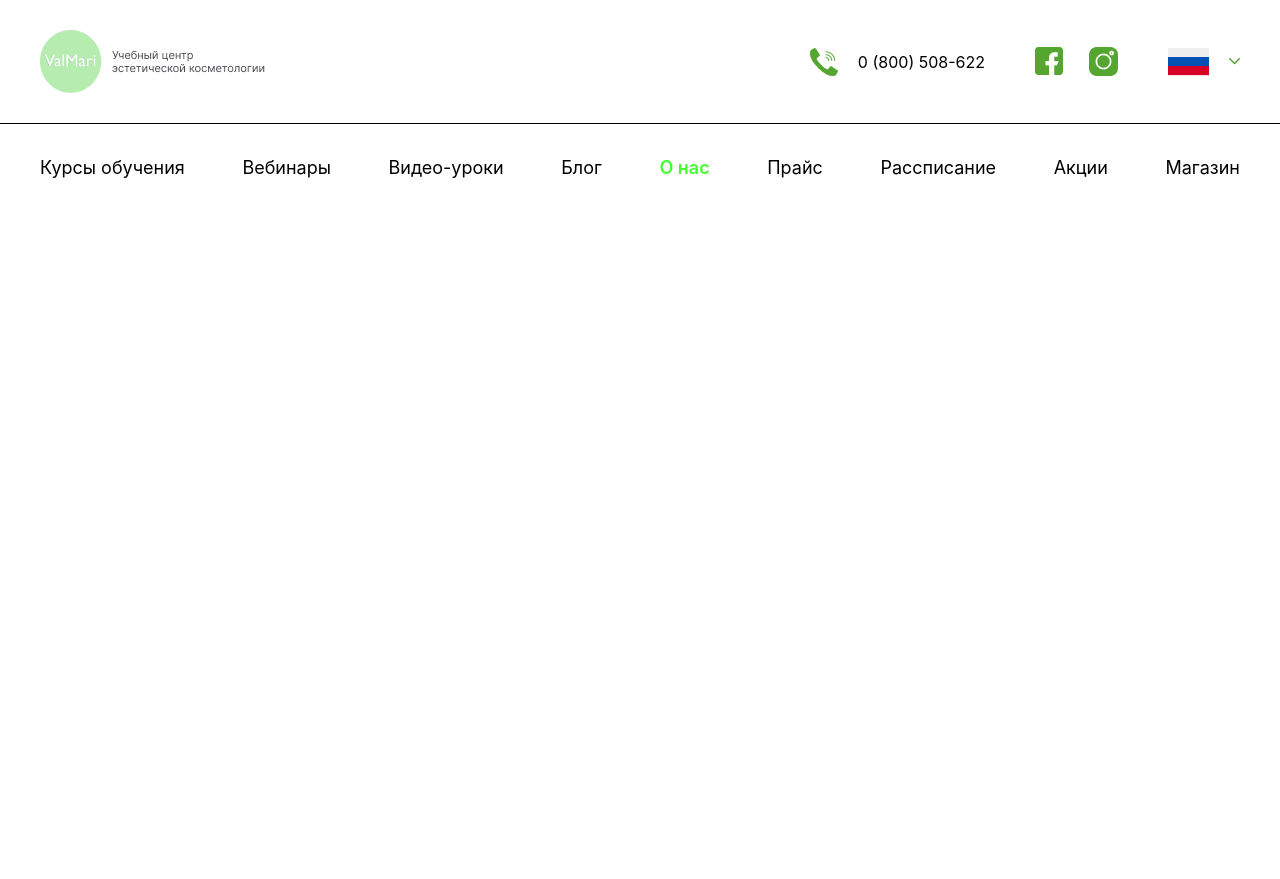
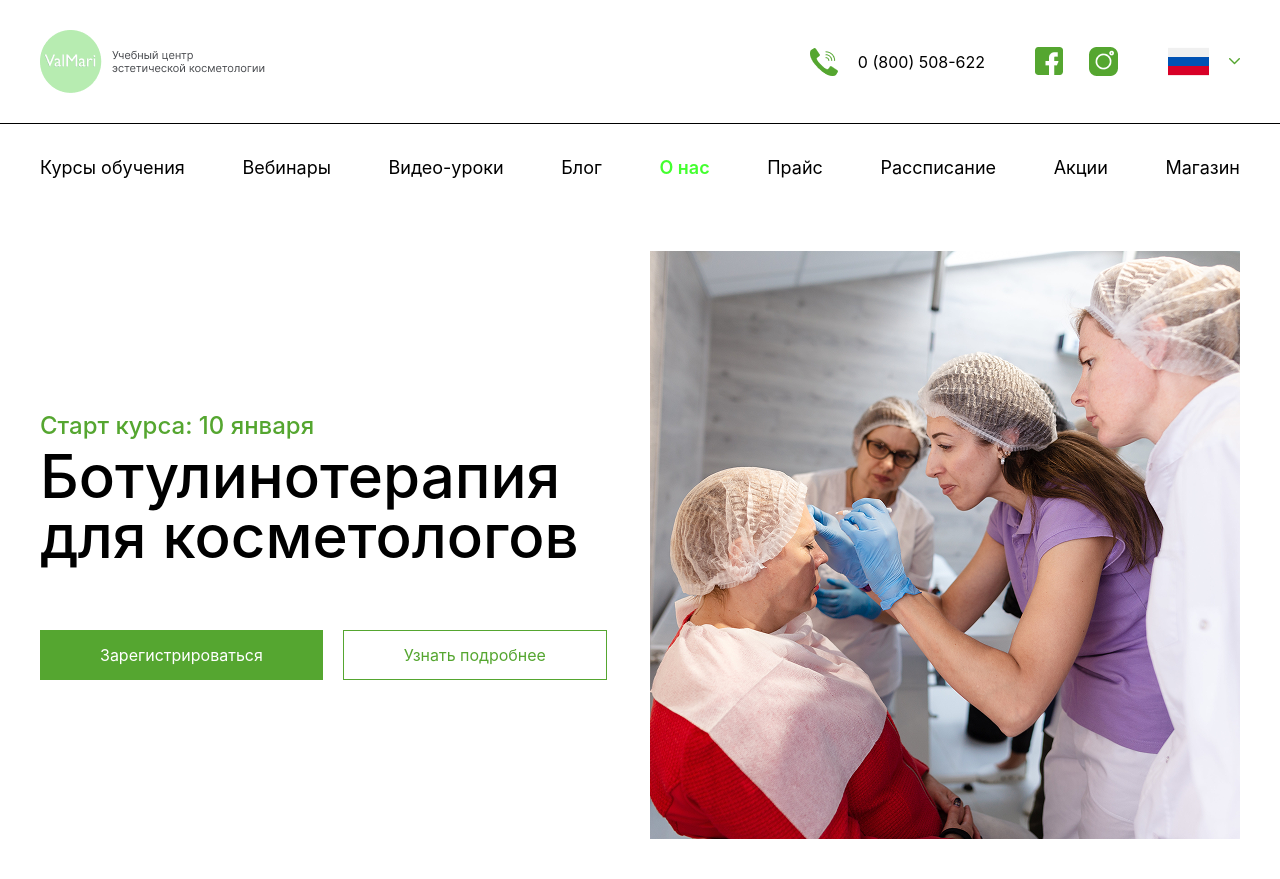
Before and after one commit to z1yodullo/GIT-30, a website: page src/page5.html in a window 1280 px wide. Before the commit the page ends 800 px from the top, so only its background shows below. Drawn offline with nearby package versions, Linux system fonts and the light colour scheme; files that its build step writes are made by us from their sources.

Commit message:
Add section 1 on page 5

```diff
--- a/src/page5.html
+++ b/src/page5.html
@@ -42,5 +42,19 @@
         <img src="./img/page2/header/minilogo.png" alt="" />
       </div>
     </header>
+
+<main>
+    <section class="max-w-300 m-auto p-5 lg:px-0 lg:py-10 flex flex-col lg:flex-row items-start lg:items-center gap-5">
+        <aside class="flex flex-col items-center lg:items-start gap-1">
+            <p class="text-[#55A630] lg:text-2xl font-medium">Старт курса: 10 января</p>
+            <h1 class="text-4xl lg:text-6xl lg:text-start text-center font-medium">Ботулинотерапия для косметологов</h1>
+            <div class="flex gap-5 justify-center lg:justify-between pt-5 lg:pt-15">
+                <button class="py-3 px-8 lg:px-15 bg-[#55A630] text-white">Зарегистрироваться</button>
+                <button class="py-3 px-8 lg:px-15 border border-#55A630 text-[#55A630] hidden lg:block">Узнать подробнее</button>
+            </div>
+        </aside>
+        <img src="./img/page5/section1/img.png" alt="">
+    </section>
+</main>
 </body>
 </html>
```
Also changed, not shown: src/img/page5/section1/img.png (added).
